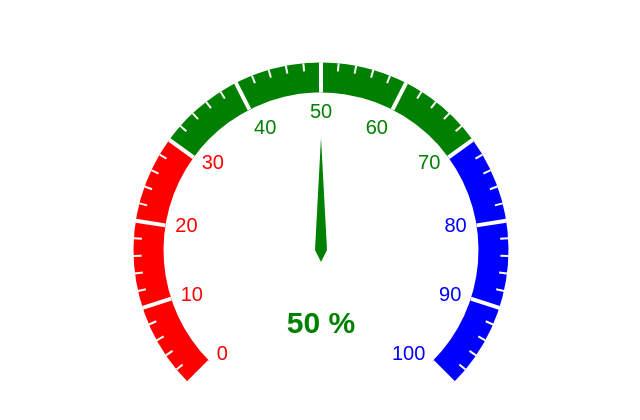
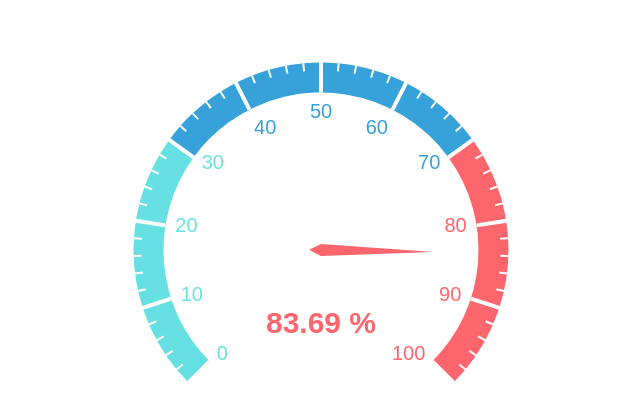
Before and after one commit to kokim2022/hwa-guage, a React (Create React App) app: page / in a window 1280 px wide. Shown: the top 420 px of the page, without its empty margins (319-959 px from the left). Built offline with nearby package versions, Linux system fonts and the light colour scheme.

Commit message:
fixed url for github pages

```diff
--- a/package.json
+++ b/package.json
@@ -1,7 +1,7 @@
 {
-  "name": "demo",
+  "name": "react-gauge-meter",
   "version": "0.1.0",
-  "homepage": "https://kokim2022.github.io/hwa-guage",
+  "homepage": "https://kokim2022.github.io/react-gauge-meter",
   "private": false,
   "babel": {
     "presets": [
--- a/src/App.js
+++ b/src/App.js
@@ -1,7 +1,79 @@
 import './App.css';
-import ReactGuage from './components/react_gauge';
+import ReactEcharts from "echarts-for-react";
+import { useEffect, useState } from 'react';
+
 function App() {
-  return <ReactGuage firstColor="red" secondColor="green" thirdColor="blue"  style={{height: '500px', width: '100%'}} value={50} />;
+  const [option, setOption] = useState({
+    series: [
+      {
+        type: 'gauge',
+        axisLine: {
+          lineStyle: {
+            width: 30,
+            color: [
+              [0.3, '#67e0e3'],
+              [0.7, '#37a2da'],
+              [1, '#fd666d']
+            ]
+          }
+        },
+        pointer: {
+          itemStyle: {
+            color: 'inherit'
+          }
+        },
+        axisTick: {
+          distance: -30,
+          length: 8,
+          lineStyle: {
+            color: '#fff',
+            width: 2
+          }
+        },
+        splitLine: {
+          distance: -30,
+          length: 30,
+          lineStyle: {
+            color: '#fff',
+            width: 4
+          }
+        },
+        axisLabel: {
+          color: 'inherit',
+          distance: 40,
+          fontSize: 20
+        },
+        detail: {
+          valueAnimation: true,
+          formatter: '{value} %',
+          color: 'inherit'
+        },
+        data: [
+          {
+            value: 70
+          }
+        ]
+      }
+    ]
+  })
+  useEffect(() => {
+    const timer = setInterval(function () {
+      setOption({
+        series: [
+          {
+            data: [
+              {
+                value: +(Math.random() * 100).toFixed(2)
+              }
+            ]
+          }
+        ]
+      });
+    }, 2000);
+    return () => clearInterval(timer);
+  });
+
+  return <ReactEcharts option={option}   style={{height: '500px', width: '100%'}} />;
 }
 
 
```
Also changed, not shown: 1 other file (tests, documents, lock files or other folders).
